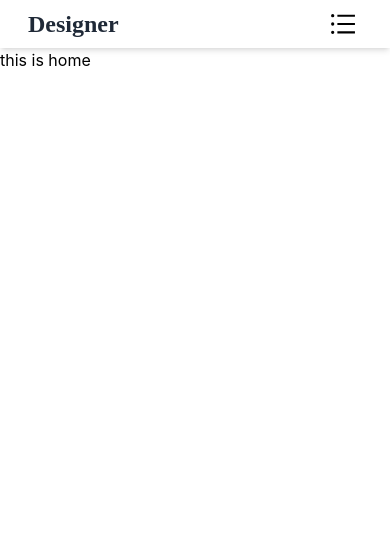
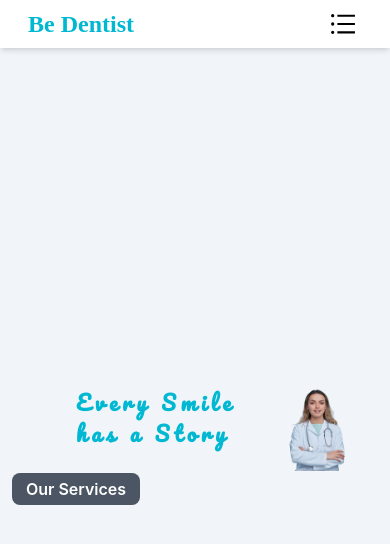
Before and after one commit to tanvirgithub21/be-dentist, a React (Create React App) app: page /home in a window 390 px wide. Shown: the top 544 px of the page. Built offline with nearby package versions, Linux system fonts and the light colour scheme.

Commit message:
added home style responsive

```diff
--- a/public/index.html
+++ b/public/index.html
@@ -24,7 +24,7 @@
       work correctly both with client-side routing and a non-root public URL.
       Learn how to configure a non-root public URL by running `npm run build`.
     -->
-    <title>React App</title>
+    <title>BE Dentist</title>
   </head>
   <body>
     <noscript>You need to enable JavaScript to run this app.</noscript>
--- a/src/App.css
+++ b/src/App.css
@@ -1,12 +1,15 @@
+
 * {
   margin: 0;
   padding: 0;
+}
+body{
   box-sizing: border-box;
 }
 .container-box {
   margin-left: 0.5rem;
   margin-right: 0.5rem;
 }
-.container-box{
-  margin: 0 4rem;
+.containerBox{
+  margin: 0 5rem;
 }
--- a/src/Component/Blog/Blog.jsx
+++ b/src/Component/Blog/Blog.jsx
@@ -3,7 +3,7 @@ import React from 'react';
 const Blog = () => {
     return (
         <div>
-                <h1>This is blog</h1>
+
         </div>
     );
 };
--- /dev/null
+++ b/src/Component/Home/Home.css
@@ -0,0 +1,4 @@
+@import url('https://fonts.googleapis.com/css2?family=Pacifico&display=swap');
+ .fontCss{
+    font-family: 'Pacifico', cursive;
+ }
--- a/src/Component/Home/Home.jsx
+++ b/src/Component/Home/Home.jsx
@@ -1,11 +1,31 @@
-import React from 'react';
+import React from "react";
+import { Link } from "react-router-dom";
+import doctorImg from "../../images/doctor.png";
+import "./Home.css"
 
 const Home = () => {
-    return (
-        <div>
-                <h1>this is home</h1>
+  return (
+    <section className="h-[calc(100vh-3rem)] bg-slate-100  overflow-hidden">
+      <div className="containerBox mx-3 md:w-[70%] md:mx-auto h-full  items-center flex">
+
+        <div className="homeWrap flex md:h-[300px]">
+
+          <div className="homeText text-gray-black flex flex-col justify-center ">
+            <h2 className="ml-16 md:ml-0 text-[1.3rem] md:text-4xl font-semibold mb-6 min-w-[175px] md:min-w-[300px] text-[#00b8d2] fontCss leading-[1.5] tracking-[.3rem] ">Every Smile <br /> has a Story </h2>
+            <Link to='/services' className="text-white font-semibold px-3 py-1 bg-gray-600 hover:bg-gray-500 text-center w-[8rem] rounded-lg">
+              Our Services
+            </Link>
+          </div>
+
+          <div className="homeImage h-full object-cover">
+            <img className="scale-[1]	" src={doctorImg} alt="Doctor Images" />
+          </div>
+
         </div>
-    );
+
+      </div>
+    </section>
+  );
 };
 
 export default Home;
--- a/src/Component/Navbar/Navbar.jsx
+++ b/src/Component/Navbar/Navbar.jsx
@@ -6,13 +6,13 @@ import { AiOutlineCloseSquare , AiOutlineBars} from "react-icons/ai";
 const Navbar = () => {
   let [open, setOpen] = useState(false);
   return (
-    <div className="shadow-md w-full sticky top-0 left-0">
+    <div className="shadow-md w-full sticky top-0 left-0 z-50">
       <div className="flex h-[3rem] items-center justify-between bg-white md:px-10 px-7">
         <div
           className="font-bold text-2xl cursor-pointer flex items-center font-[Poppins]
-      text-gray-800"
+          text-[#00b8d2]"
         >
-          Designer
+          Be Dentist
         </div>
 
         <div
```
Also changed, not shown: src/images/doctor.png (added).
